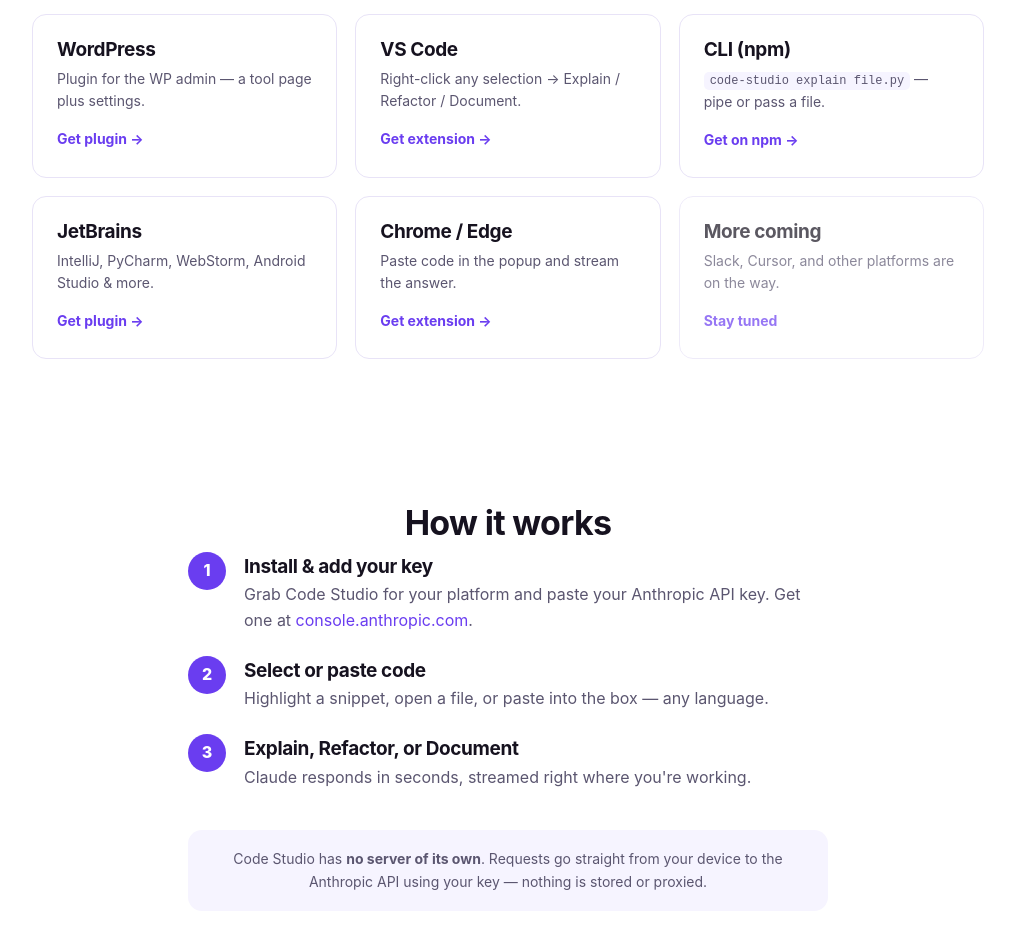
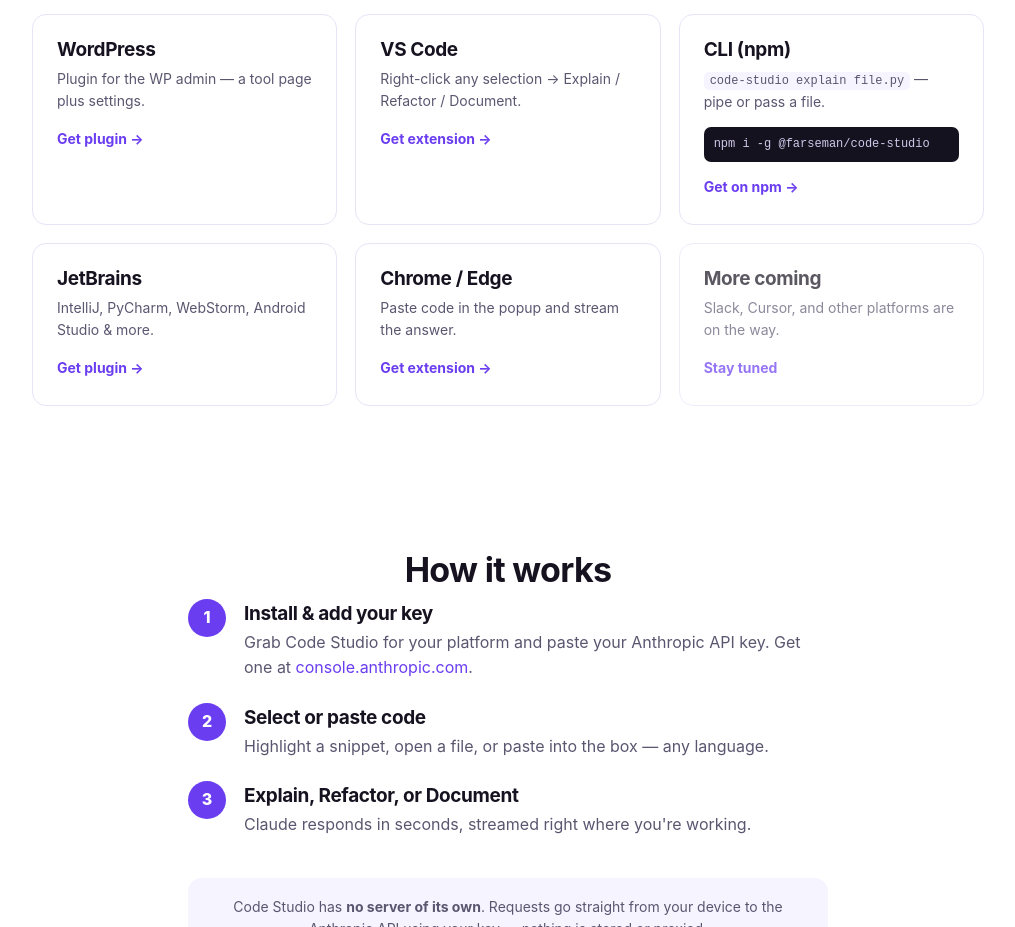
Before and after one commit to farssaadeldin7-ux/code-studio-site, a plain HTML site: page index.html in a window 1280 px wide. Shown: the part 1740-2667 px from the top of the page, without its empty margins (132-1147 px from the left). Drawn offline with Linux system fonts and the light colour scheme.

Commit message:
Add install command to CLI (npm) card

```diff
--- a/index.html
+++ b/index.html
@@ -122,6 +122,7 @@
           <a class="platform" href="https://www.npmjs.com/package/@farseman/code-studio" target="_blank" rel="noreferrer">
             <h3>CLI (npm)</h3>
             <p><code>code-studio explain file.py</code> — pipe or pass a file.</p>
+            <code class="install">npm i -g @farseman/code-studio</code>
             <span class="go">Get on npm →</span>
           </a>
           <a class="platform" href="https://plugins.jetbrains.com/search?search=code%20studio" target="_blank" rel="noreferrer">
--- a/styles.css
+++ b/styles.css
@@ -326,6 +326,18 @@ h2 {
   border-radius: 5px;
   font-size: 12px;
 }
+.platform .install {
+  display: block;
+  background: #15121f;
+  color: #cfc8ea;
+  padding: 8px 10px;
+  border-radius: 7px;
+  font-size: 12px;
+  margin-bottom: 12px;
+  overflow-x: auto;
+  white-space: nowrap;
+}
+
 .platform .go {
   font-weight: 700;
   color: var(--purple);
```
